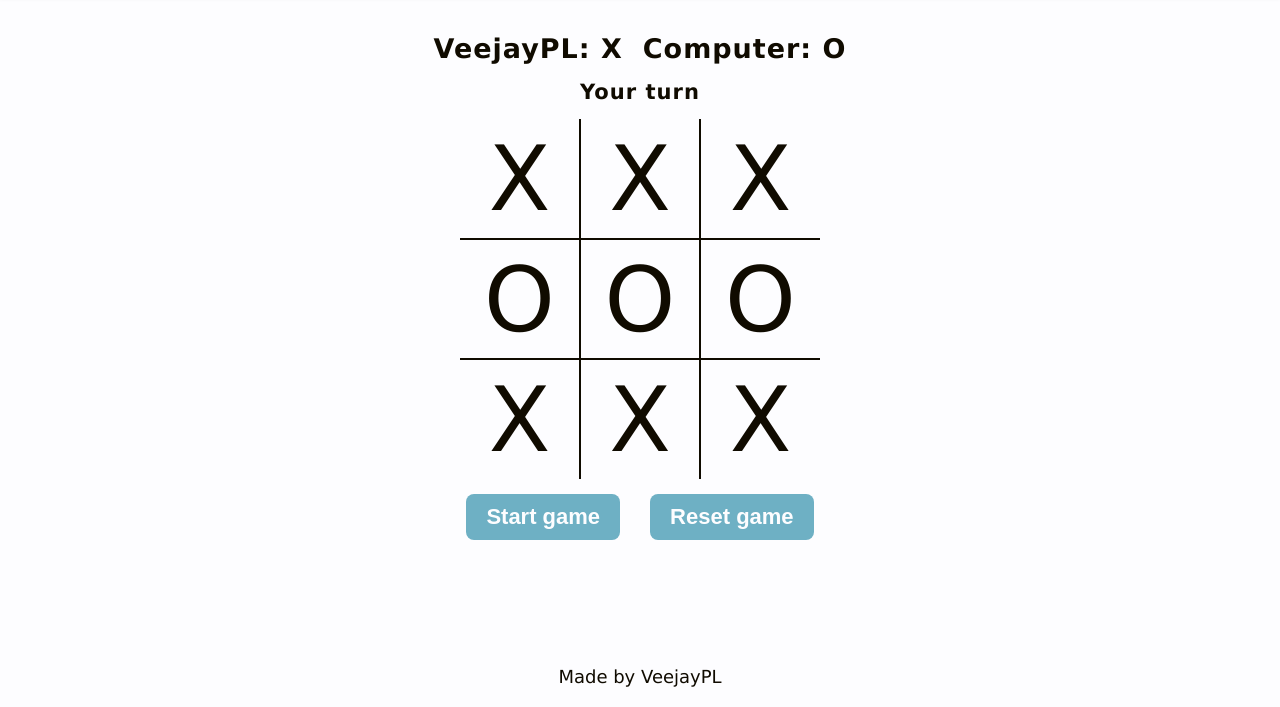
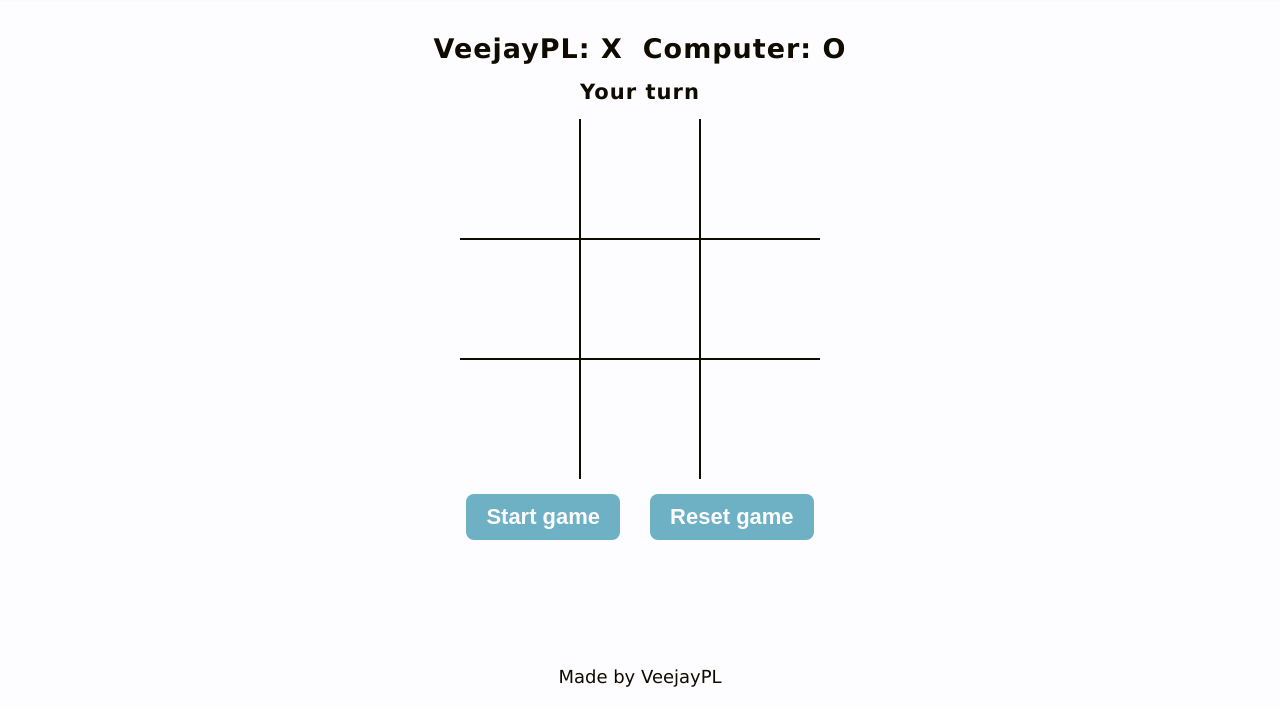
Before and after one commit to VeejayPL/tic-tac-toe, a plain HTML site: page index.html in a window 1280 px wide. Both pictures are taken after a click on the button "Reset game". Shown: the part 93-800 px from the top of the page. Drawn offline with Linux system fonts and the light colour scheme.

Commit message:
Add render gameboard function

```diff
--- a/index.html
+++ b/index.html
@@ -22,17 +22,7 @@
       <div class="main-info-container" id="info-container">
         <h3 class="info" id="info">Your turn</h3>
       </div>
-      <div class="gameboard" id="gameboard">
-        <div class="field" data-index="0">X</div>
-        <div class="field" data-index="1">X</div>
-        <div class="field" data-index="2">X</div>
-        <div class="field" data-index="3">O</div>
-        <div class="field" data-index="4">O</div>
-        <div class="field" data-index="5">O</div>
-        <div class="field" data-index="6">X</div>
-        <div class="field" data-index="7">X</div>
-        <div class="field" data-index="8">X</div>
-      </div>
+      <div class="gameboard" id="gameboard"></div>
       <div class="main-btn">
         <button type="button" class="btn" id="start-btn">Start game</button>
         <button type="button" class="btn" id="reset-btn">Reset game</button>
--- a/script.js
+++ b/script.js
@@ -1,6 +1,13 @@
+const Player = (name) => {
+  return { name };
+};
+
 const startGameBtn = document
   .querySelector("#start-btn")
   .addEventListener("click", displayModal);
+const resetButton = document
+  .querySelector("#reset-btn")
+  .addEventListener("click", resetBoard);
 
 function displayModal() {
   const modal = document.querySelector("#modal-container");
@@ -16,3 +23,21 @@ function displayModal() {
     }
   });
 }
+
+function renderBoard() {
+  for (let i = 0; i < 9; i++) {
+    const gameBoard = document.querySelector("#gameboard");
+    const field = document.createElement("div");
+    field.classList.add("field");
+    field.setAttribute("data-index", [i]);
+    field.addEventListener("click", (e) => {
+      e.target.innerText = "X";
+    });
+    gameBoard.appendChild(field);
+  }
+}
+function resetBoard() {
+  const field = document.querySelectorAll(".field");
+  field.forEach(field, () => (field.innerText = ""));
+}
+renderBoard();
--- a/style.css
+++ b/style.css
@@ -141,6 +141,7 @@ body {
   transition: background-color 300ms;
   cursor: pointer;
   user-select: none;
+  animation: fade-in 2s ease-out forwards;
 }
 .field:nth-of-type(1) {
   border-top: none;
@@ -215,7 +216,7 @@ footer {
   transform-origin: top center;
 }
 .hidden {
-  visibility: hidden;
+  opacity: 0;
 }
 
 /* ======= Animation ======= */
```
